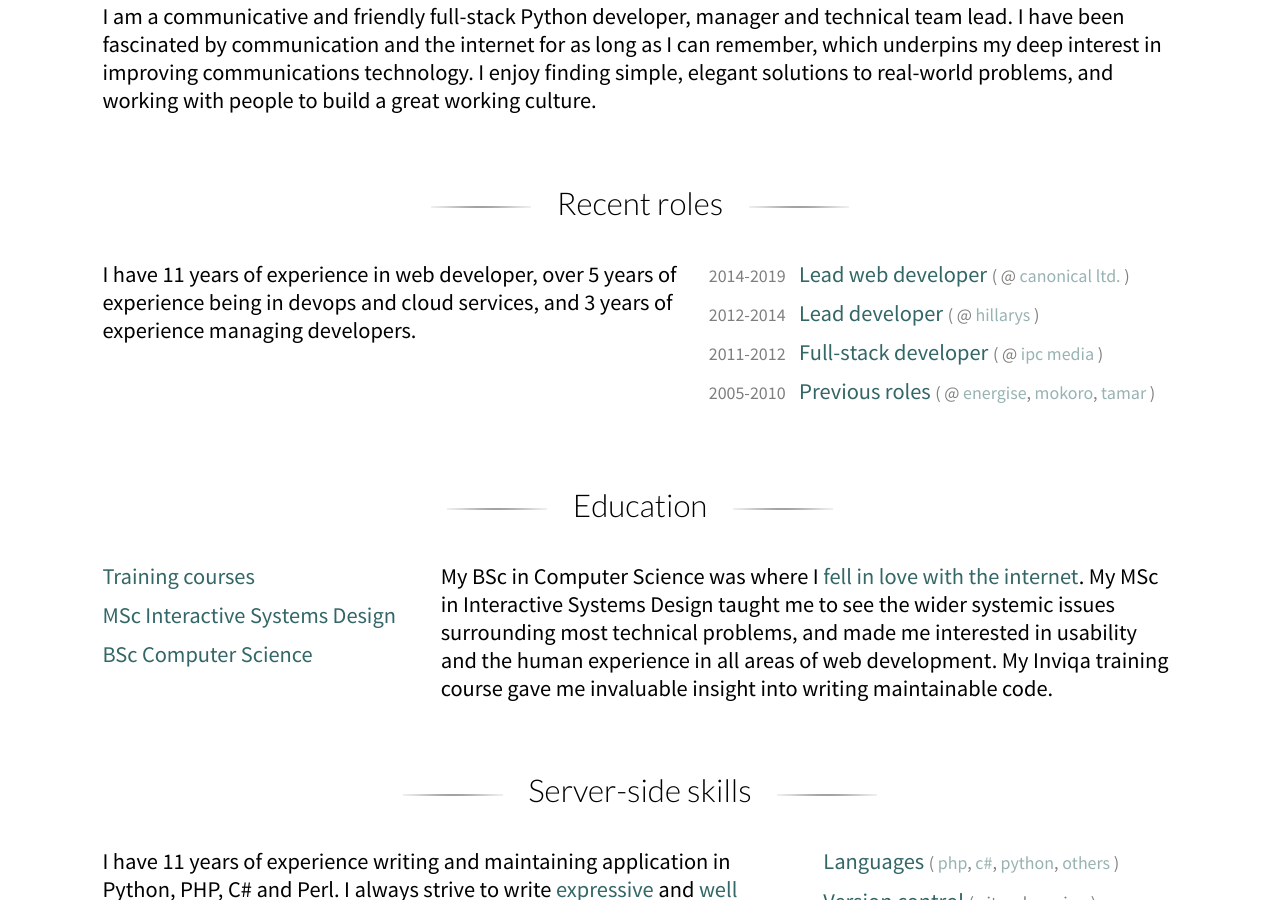
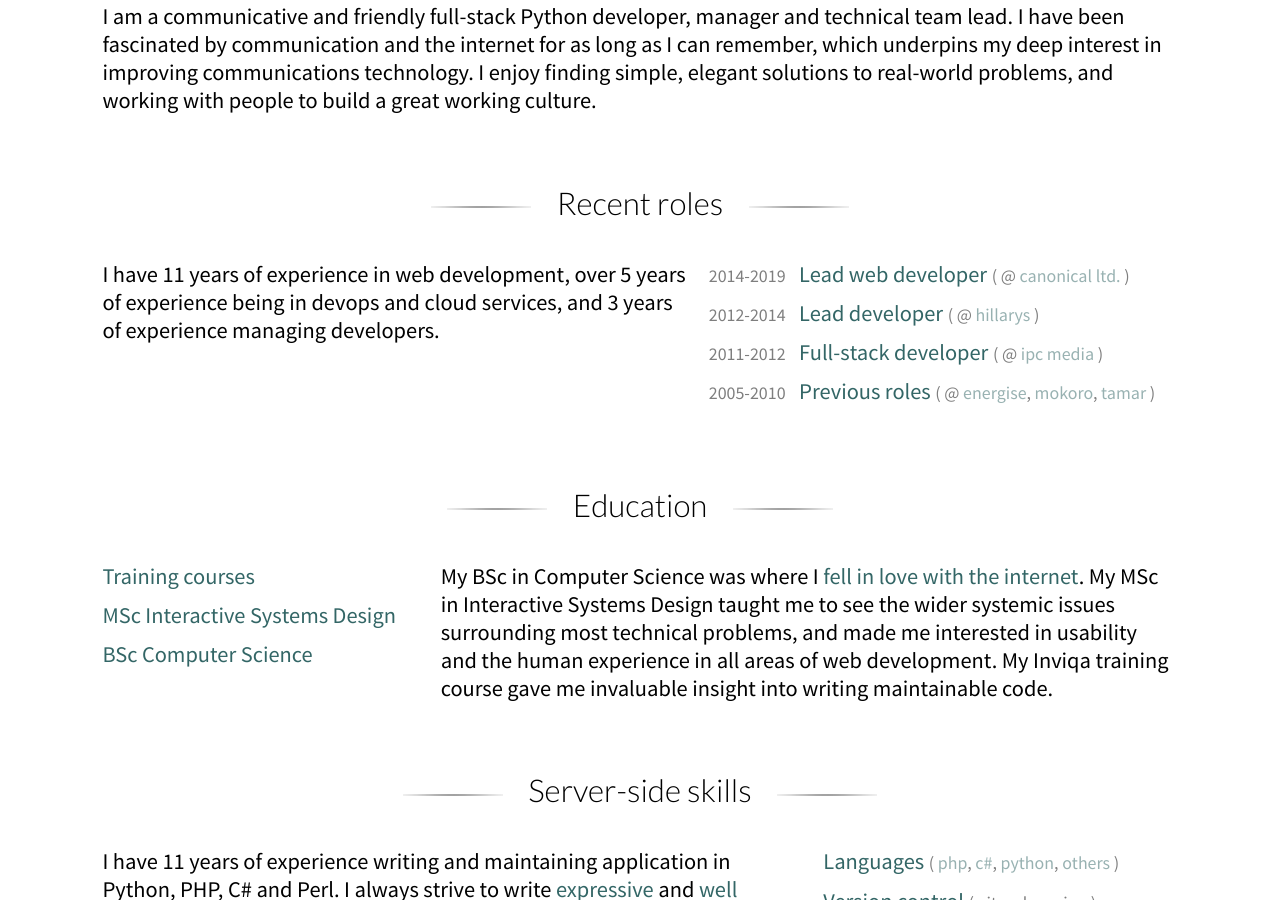
Before and after one commit to nottrobin/cv.robinwinslow.uk, a Jekyll site: the page built from index.html, in a window 1280 px wide and 900 px high, scrolled down 485 px. Built offline with Jekyll 4.4.1, drawn with Linux system fonts in a browser that asks for light colours; nearby versions of some CDN libraries; library files that are not in the unit come from our copies.

Commit message:
Fix typo to "Web development"

```diff
--- a/index.html
+++ b/index.html
@@ -49,7 +49,7 @@ description: "I'm Robin Winslow, a web developer, and this is my CV."
         </ul>
     </nav>
 
-    <p class="summary">I have 11 years of experience in web developer, over 5 years of experience being in devops and cloud services, and 3 years of experience managing developers.</p>
+    <p class="summary">I have 11 years of experience in web development, over 5 years of experience being in devops and cloud services, and 3 years of experience managing developers.</p>
 </section>
 
 <section id="education">
```
